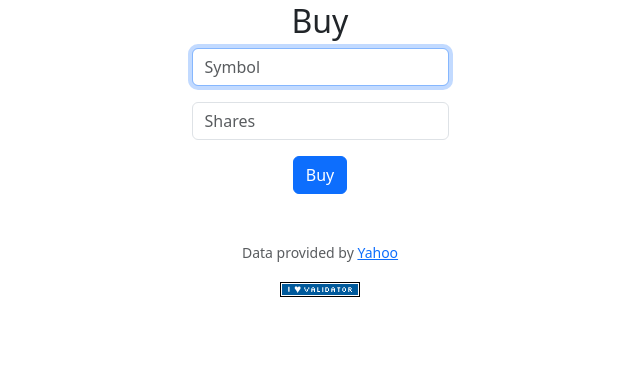
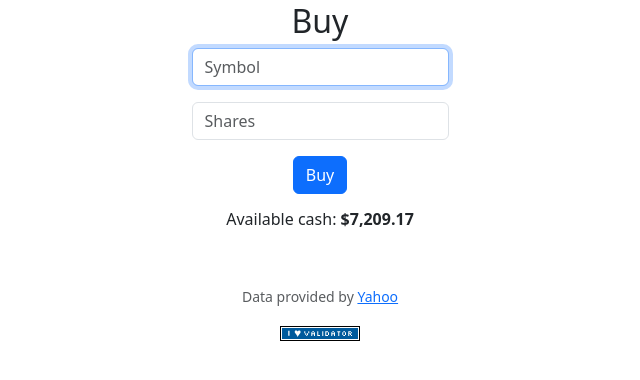
Before and after one commit to stan-artemyev/tradehub, a Flask app: page /buy in a window 1280 px wide. Shown: the part 122-502 px from the top of the page, without its empty margins (320-960 px from the left). Run offline with Flask 3, Linux system fonts and the light colour scheme; a user stored in the database is signed in; data comes from the database, SQL or seed files in the repository; some libraries are stand-ins or nearby versions.

Commit message:
add available cash to /buy

```diff
--- a/app.py
+++ b/app.py
@@ -64,9 +64,7 @@ def index():
         stock["price"] = usd(stock["price"])
 
     # Query cash from DB
-    user_cash = db.execute("SELECT cash FROM users WHERE id = ?", session["user_id"])[
-        0
-    ]["cash"]
+    user_cash = db.execute("SELECT cash FROM users WHERE id = ?", session["user_id"])[0]["cash"]
 
     # Calculate TOTAL (stock values + user cash)
     total = usd(total + user_cash)
@@ -86,7 +84,10 @@ def buy():
 
     # User reached route via GET
     if request.method == "GET":
-        return render_template("buy.html")
+        # Query cash from DB
+        user_cash = usd(db.execute("SELECT cash FROM users WHERE id = ?", session["user_id"])[0]["cash"])
+
+        return render_template("buy.html", user_cash=user_cash)
 
     # User reached route via POST (by submiting a buy button)
     else:
--- a/templates/buy.html
+++ b/templates/buy.html
@@ -15,4 +15,7 @@
         </div>
         <button class="btn btn-primary" type="submit">Buy</button>
     </form>
+    <div class="mt-3">
+        <h6>Available cash: <b>{{ user_cash }}</b></h6>
+    </div>
 {% endblock %}
```
